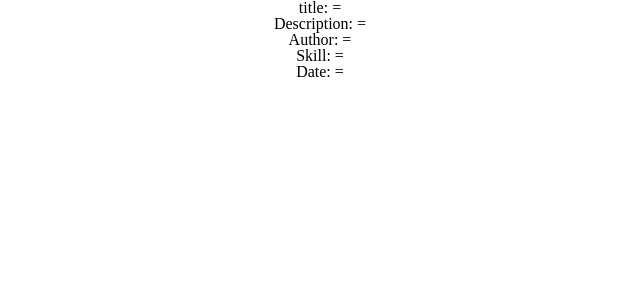
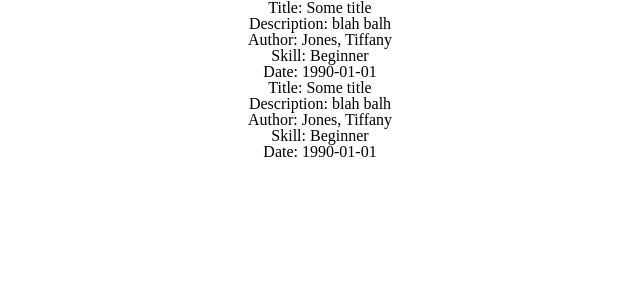
Before and after one commit to Melagaunt/PS-FSE-s3-Capstone_DayTrip_FE, a React (Create React App) app: page / in a window 1280 px wide. Shown: the top 300 px of the page, without its empty margins (320-960 px from the left). Built offline with nearby package versions, Linux system fonts and the light colour scheme.

Commit message:
JE list as UL

```diff
--- a/src/App.js
+++ b/src/App.js
@@ -1,10 +1,11 @@
 import "./App.css";
-import JournalEntry from "./JournalEntry";
+import JournalEntryList from "./JournalEntryList";
+
 
 function App() {
   return (
     <div className="App">
-      <JournalEntry />
+      <JournalEntryList />
     </div>
   );
 }
--- a/src/JournalEntry.js
+++ b/src/JournalEntry.js
@@ -1,48 +1,19 @@
 import "./JournalEntry.css";
 import { useState, useEffect } from "react";
 
-const entries = [
-  {
-    title: "Some title",
-    Description: "blah balh",
-    Author: "Jones, Tiffany",
-    Skill: "Beginner",
-    Date: "1990-01-01",
-  },
-  {
-    title: "Some title",
-    Description: "blah balh",
-    Author: "Jones, Tiffany",
-    Skill: "Beginner",
-    Date: "1990-01-01",
-  },
-  {
-    title: "Some title",
-    Description: "blah balh",
-    Author: "Jones, Tiffany",
-    Skill: "Beginner",
-    Date: "1990-01-01",
-  },
-];
-
-const JournalEntry = () => {
-  const [entries, setEntries] = useState([]);
-  useEffect(() => {
-    setEntries(entries);
-  }, []);
-  return (
 
 
-  <article className="JournalEntry">
-    <p>title: =</p>
-    <p>Description: =</p>
-    <p>Author: =</p>
-    <p>Skill: =</p>
-    <p>Date: =</p>
-
-
-  </article>
-  );
+const JournalEntry = ({prop}) => {
+	const { title, description, author, skill, date } = prop
+	return (
+		<article className="JournalEntry">
+			<p>Title: {title}</p>
+			<p>Description: {description}</p>
+			<p>Author: {author}</p>
+			<p>Skill: {skill}</p>
+			<p>Date: {date}</p>
+		</article>
+	);
 };
 
 export default JournalEntry;
--- /dev/null
+++ b/src/JournalEntryList.js
@@ -0,0 +1,37 @@
+import { useState, useEffect } from "react";
+import JournalEntry from './JournalEntry'
+
+
+const entrs = [
+	{
+		title: "Some title",
+		description: "blah balh",
+		author: "Jones, Tiffany",
+		skill: "Beginner",
+		date: "1990-01-01",
+	},
+	{
+		title: "Some title",
+		description: "blah balh",
+		author: "Jones, Tiffany",
+		skill: "Beginner",
+		date: "1990-01-01",
+	}
+]
+
+const JournalEntryList = () => {
+	const [entries, setEntries] = useState([]);
+	useEffect(() => {
+		setEntries(entrs);
+	}, []);
+
+	return (
+		<section>
+			<ul>
+				{	entries.map(entry => <li><JournalEntry prop={entry} /></li>)	}
+			</ul>
+		</section>
+	)
+}
+
+export default JournalEntryList
```
